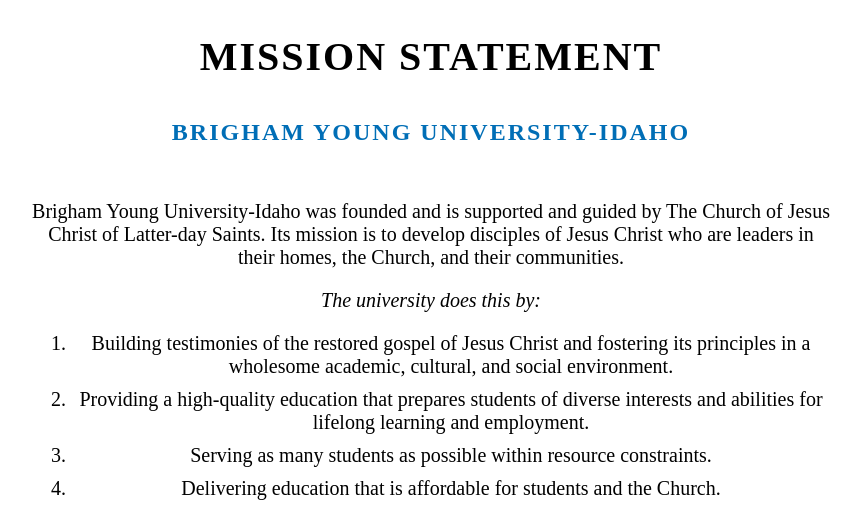
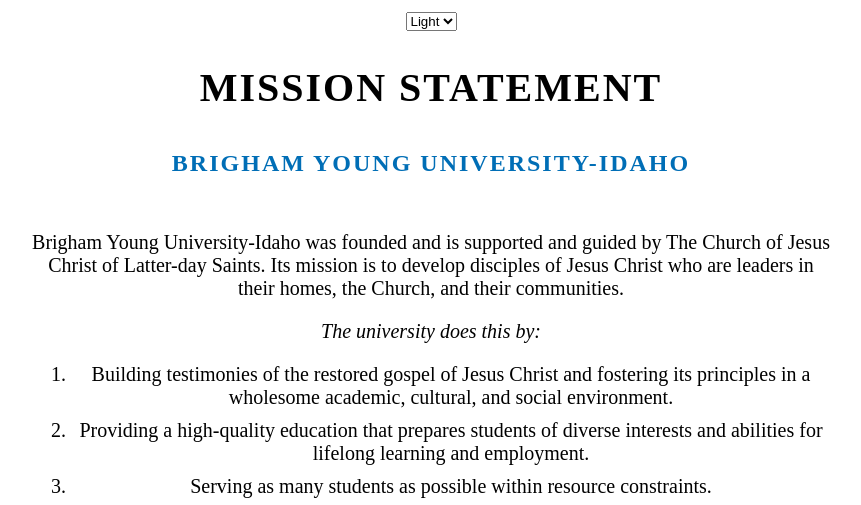
Before and after one commit to laurendecamps/wdd131, a plain HTML site: page index.html in a window 1280 px wide. Shown: the top 505 px of the page, without its empty margins (209-1070 px from the left). Drawn offline with Linux system fonts and the light colour scheme.

Commit message:
Update index.html

```diff
--- a/index.html
+++ b/index.html
@@ -6,6 +6,10 @@
 		<link rel="stylesheet" href="styles.css" />
 	</head>
 	<body>
+		<select id="themeSelector">
+        <option value="light">Light</option>
+        <option value="dark">Dark</option>
+    </select>
 		<div class="content">
 			<header class="title">
 				<h1>Mission Statement</h1>
```
